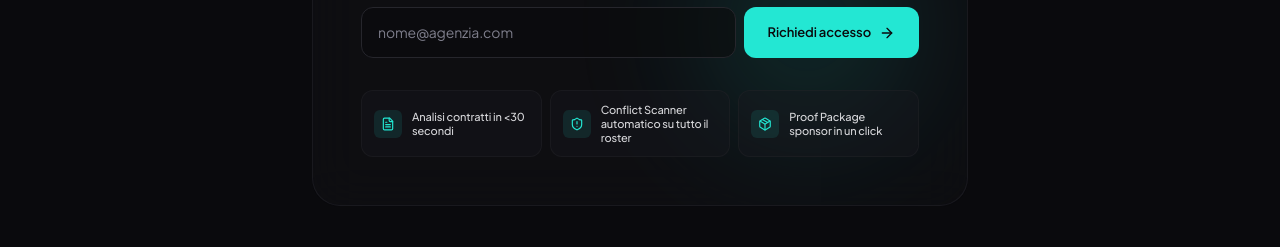
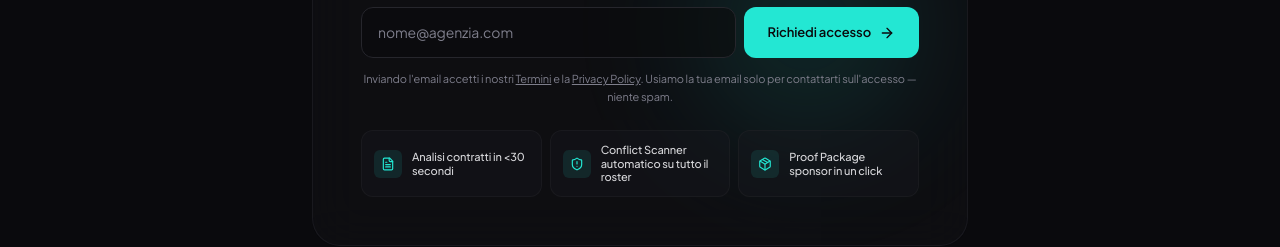
Before and after one commit to tauramanagement-hue/taura-os, a React (Vite) app: page /pricing in a window 1280 px wide. Shown: the part 1163-1410 px from the top of the page. Built offline with nearby package versions, Linux system fonts and the light colour scheme; no server answers; the HTML template or start-up script is replaced by a standard one.

Commit message:
fix(gdpr): add consent notice to waitlist form (GDPR Art. 13)
Link to Privacy Policy and Terms of Service under the email input.
Required before collecting personal data from unauthenticated users.

Co-Authored-By: Claude Opus 4.7 (1M context) <noreply@anthropic.com>

```diff
--- a/src/pages/Pricing.tsx
+++ b/src/pages/Pricing.tsx
@@ -223,7 +223,15 @@ const PricingPage = () => {
                   <div className="mt-3 text-[12px] text-destructive text-center">{errorMsg}</div>
                 )}
 
-                <div className="mt-8 grid grid-cols-1 md:grid-cols-3 gap-2">
+                <p className="mt-3 text-[11px] text-muted-foreground text-center leading-relaxed">
+                  Inviando l'email accetti i nostri{" "}
+                  <span onClick={() => navigate("/terms")} className="underline cursor-pointer hover:text-foreground transition-colors">Termini</span>{" "}
+                  e la{" "}
+                  <span onClick={() => navigate("/privacy")} className="underline cursor-pointer hover:text-foreground transition-colors">Privacy Policy</span>.
+                  Usiamo la tua email solo per contattarti sull'accesso — niente spam.
+                </p>
+
+                <div className="mt-6 grid grid-cols-1 md:grid-cols-3 gap-2">
                   {values.map((v, i) => {
                     const Icon = v.icon;
                     return (
```
